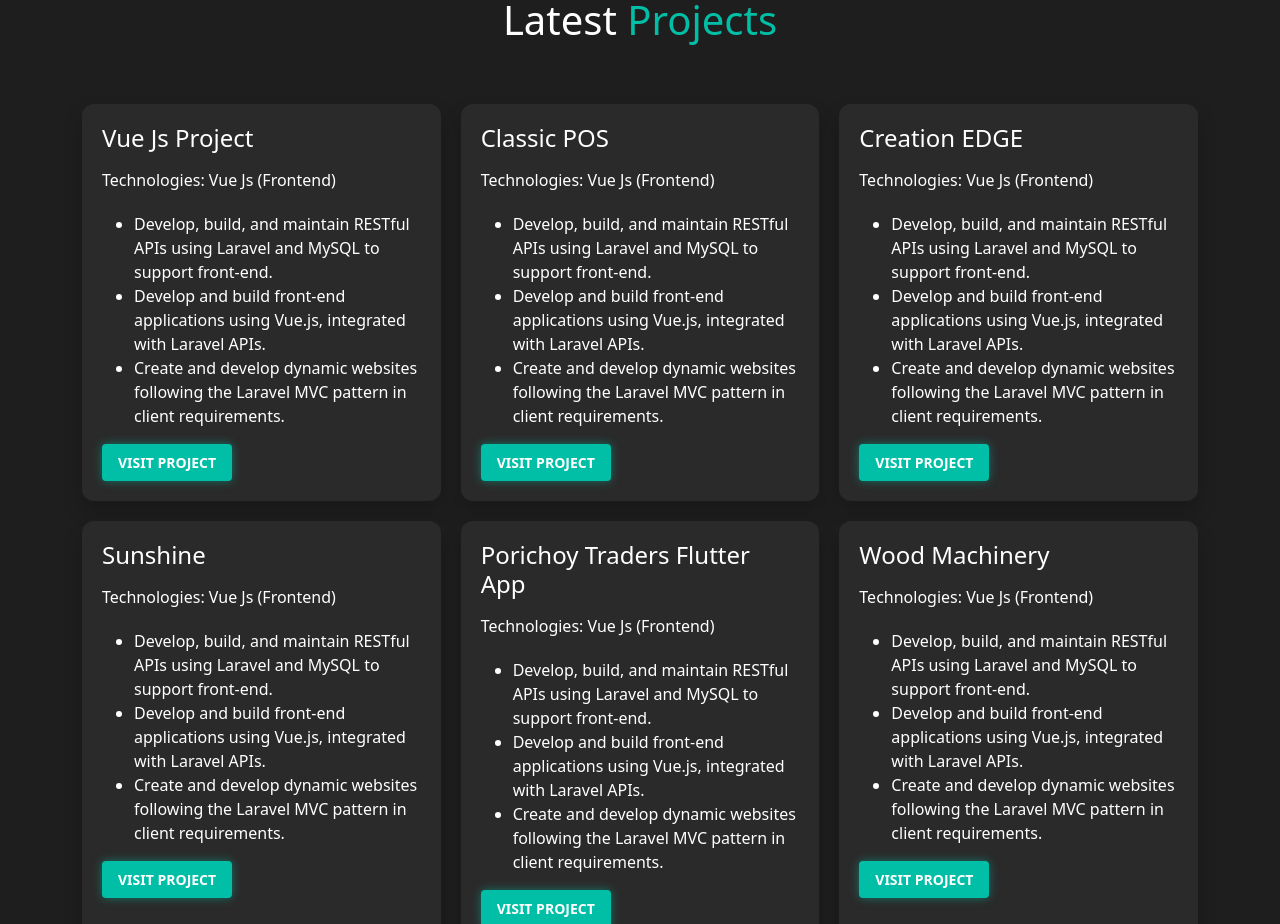
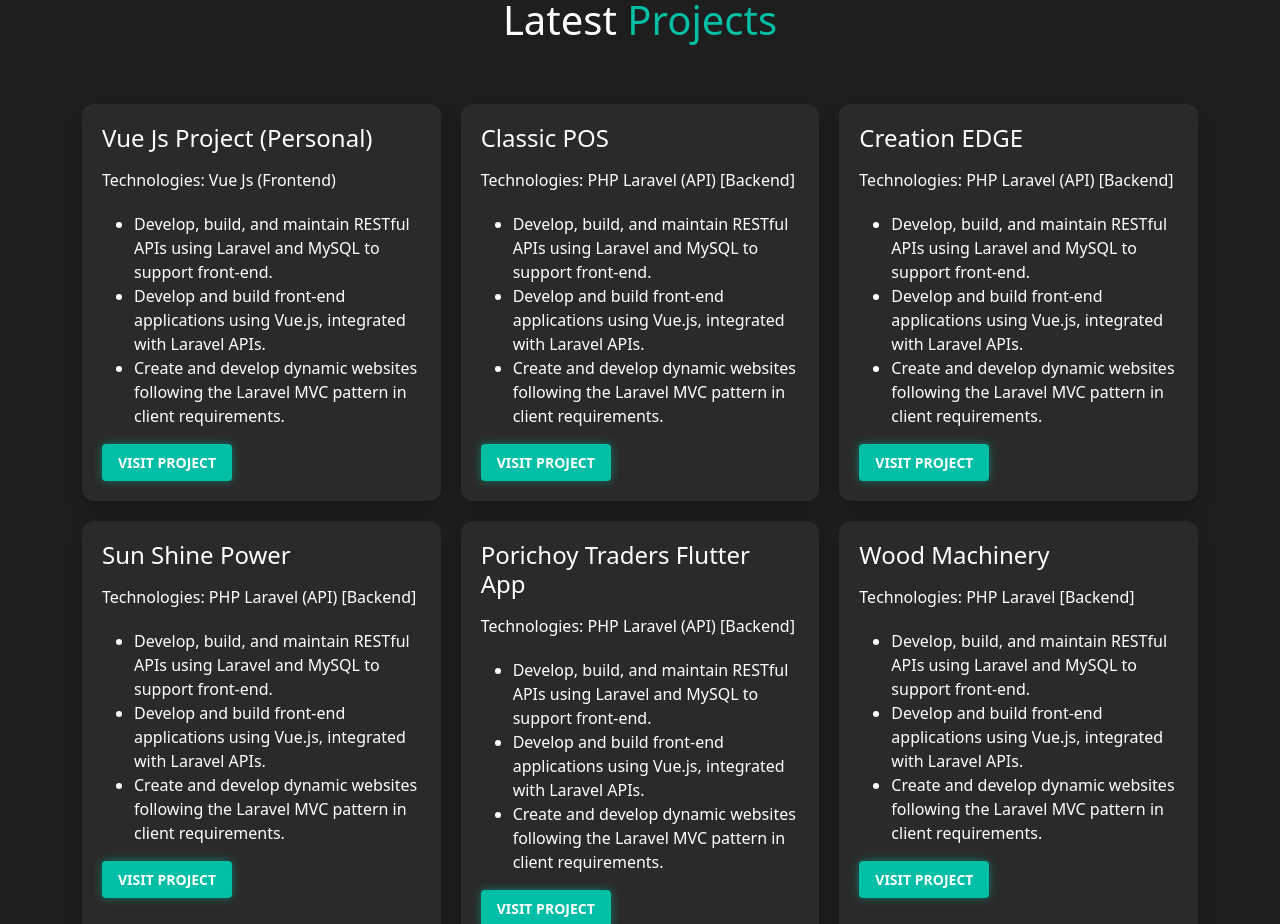
Before and after one commit to farhanfahidurrahim/portfolio-static-vuejs, a Vue app: page / in a window 1280 px wide. Shown: the part 2620-3544 px from the top of the page. Built offline with nearby package versions, Linux system fonts and the light colour scheme.

Commit message:
project updateX2

```diff
--- a/src/views/Portfolio.vue
+++ b/src/views/Portfolio.vue
@@ -322,7 +322,7 @@
 const projects = [
   {
     id: 1,
-    title: "Vue Js Project",
+    title: "Vue Js Project (Personal)",
     technology: "Vue Js (Frontend)",
     key_points: [
       "Develop, build, and maintain RESTful APIs using Laravel and MySQL to support front-end.",
@@ -334,7 +334,7 @@
   {
     id: 2,
     title: "Classic POS",
-    technology: "Vue Js (Frontend)",
+    technology: "PHP Laravel (API) [Backend]",
     key_points: [
       "Develop, build, and maintain RESTful APIs using Laravel and MySQL to support front-end.",
       "Develop and build front-end applications using Vue.js, integrated with Laravel APIs.",
@@ -345,7 +345,7 @@
   {
     id: 3,
     title: "Creation EDGE",
-    technology: "Vue Js (Frontend)",
+    technology: "PHP Laravel (API) [Backend]",
     key_points: [
       "Develop, build, and maintain RESTful APIs using Laravel and MySQL to support front-end.",
       "Develop and build front-end applications using Vue.js, integrated with Laravel APIs.",
@@ -355,8 +355,8 @@
   },
   {
     id: 4,
-    title: "Sunshine",
-    technology: "Vue Js (Frontend)",
+    title: "Sun Shine Power",
+    technology: "PHP Laravel (API) [Backend]",
     key_points: [
       "Develop, build, and maintain RESTful APIs using Laravel and MySQL to support front-end.",
       "Develop and build front-end applications using Vue.js, integrated with Laravel APIs.",
@@ -367,7 +367,7 @@
   {
     id: 5,
     title: "Porichoy Traders Flutter App",
-    technology: "Vue Js (Frontend)",
+    technology: "PHP Laravel (API) [Backend]",
     key_points: [
       "Develop, build, and maintain RESTful APIs using Laravel and MySQL to support front-end.",
       "Develop and build front-end applications using Vue.js, integrated with Laravel APIs.",
@@ -378,7 +378,7 @@
   {
     id: 6,
     title: "Wood Machinery",
-    technology: "Vue Js (Frontend)",
+    technology: "PHP Laravel [Backend]",
     key_points: [
       "Develop, build, and maintain RESTful APIs using Laravel and MySQL to support front-end.",
       "Develop and build front-end applications using Vue.js, integrated with Laravel APIs.",
```
